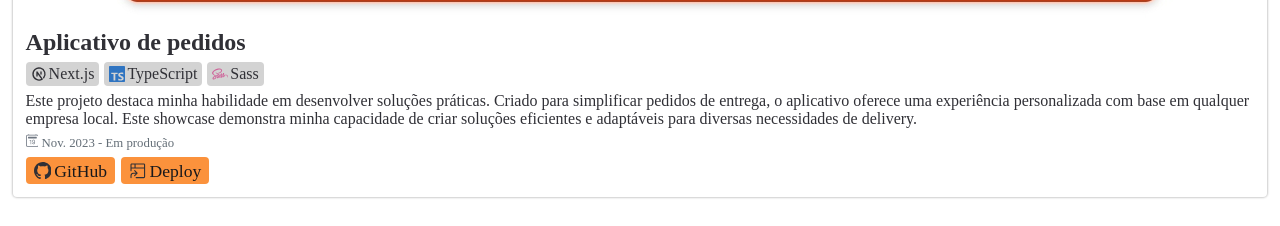
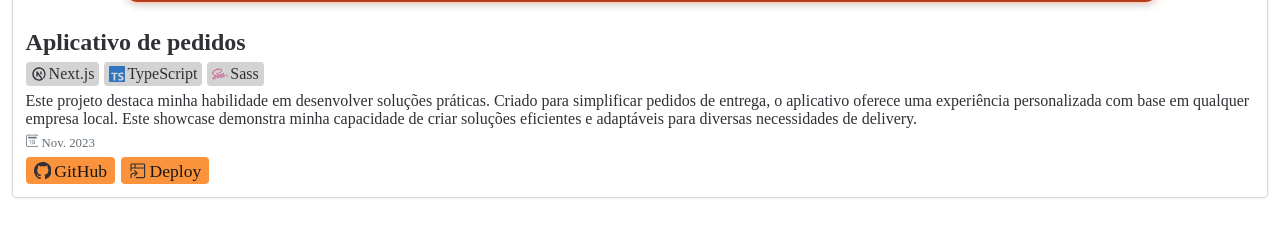
Before and after one commit to douglas-de-vargas/Portfolio, a Next.js app: page / in a window 1280 px wide. Shown: the part 4400-4626 px from the top of the page. Built offline with nearby package versions, Linux system fonts and the light colour scheme.

Commit message:
bug fixes

```diff
--- a/src/components/ProjectCards/ProjectCard.tsx
+++ b/src/components/ProjectCards/ProjectCard.tsx
@@ -57,7 +57,6 @@ export default function ProjectCard() {
       {projects.map(
         ({
           date,
-          inProduction,
           name,
           image,
           desc,
@@ -140,7 +139,6 @@ export default function ProjectCard() {
               <p id='description'>{desc}</p>
               <span id='date'>
                 <BsCalendar2Date fill='#6e7681' /> {formattedDate}
-                {inProduction && <span id='date'> - Em produção</span>}
               </span>
               <div id='card-actions'>
                 <div id='links'>
--- a/src/components/ProjectCards/dataProjects.ts
+++ b/src/components/ProjectCards/dataProjects.ts
@@ -77,7 +77,6 @@ Obs: Desenvolvi todo o código pelo celular, talvez jogar em um dispositivo móv
   },
   {
     date: '02/11/2023',
-    inProduction: true,
     name: 'Aplicativo de pedidos',
     image: '/images/projects/projectgas2irmaos.jpg',
     github: 'https://github.com/S1NS3RO/gas2irmaos',
```
